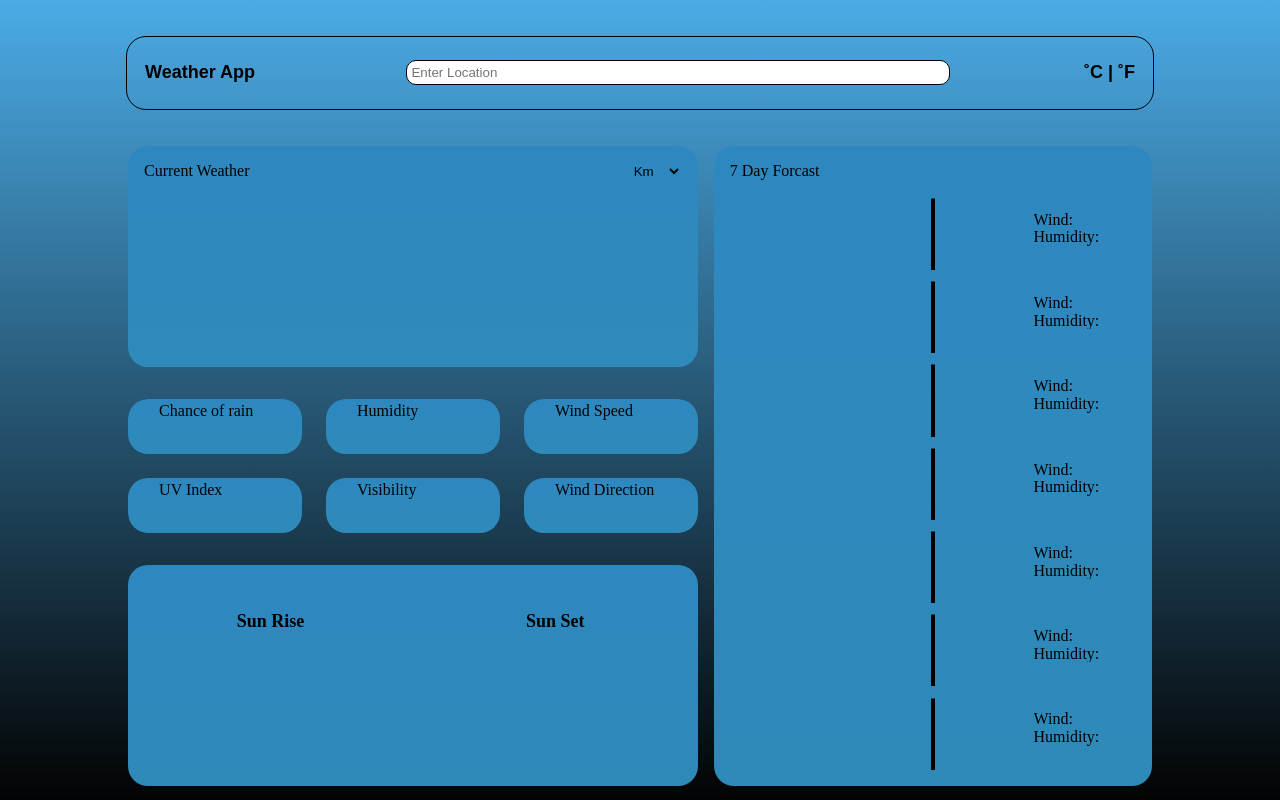
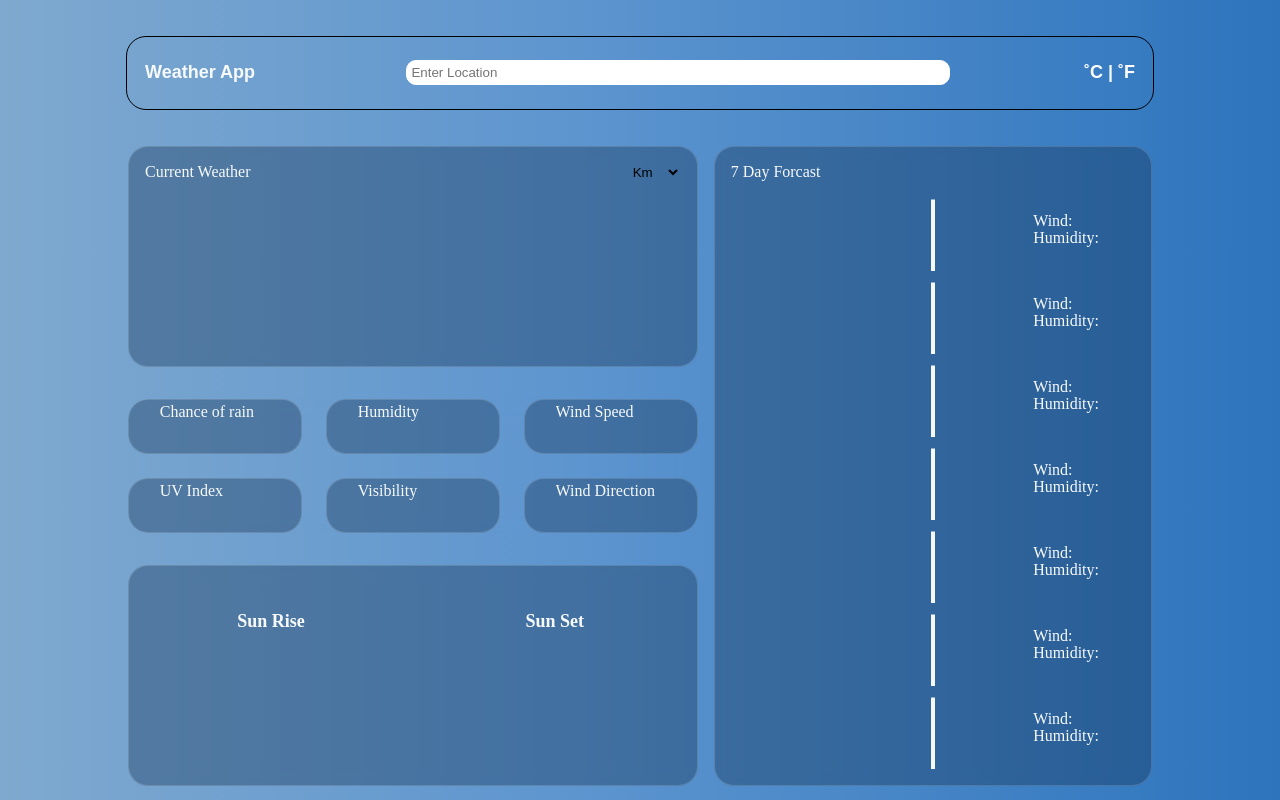
Before and after one commit to Yohan-Abraham/weather-app, a website built with webpack: page src/index.html in a window 1280 px wide. Built offline with nearby package versions, Linux system fonts and the light colour scheme.

Commit message:
Update Page Background Color

```diff
--- a/src/style.css
+++ b/src/style.css
@@ -5,11 +5,10 @@
 }
 
 body {
-  background: linear-gradient(180deg, rgb(75, 171, 230), #000000fc 100%);
-  background-repeat: no-repeat;
-  background-size: cover;
-  height: 100vh;
-  color: black;
+  background: linear-gradient(90deg, #7fa9cf 0%, #5d95cf 45%, #2d74bd 100%);
+  color: #f7fafc;
+  min-height: 100vh;
+  transition: all 0.5s ease;
 }
 
 nav {
@@ -60,8 +59,8 @@ nav {
 }
 
 .unitBtn {
-  color: black;
   background-color: transparent;
+  color: white;
   border: none;
   font-weight: bold;
   font-size: large;
@@ -71,7 +70,7 @@ input {
   width: 40em;
   border-radius: 10px;
   padding: 0.3em;
-  border: 1px solid black;
+  border: 1px solid white;
 }
 
 #weatherContainer {
@@ -84,7 +83,11 @@ input {
 }
 
 #weatherContainer > div {
-  background: linear-gradient(180deg, rgb(46, 136, 192), #2e8bbafc 100%);
+  background: rgba(17, 43, 74, 0.35);
+  border: 1px solid rgba(255, 255, 255, 0.15);
+  border-radius: 20px;
+  backdrop-filter: blur(8px);
+  box-shadow: 0 4px 12px rgba(0, 0, 0, 0.15);
   border-radius: 20px;
 }
 
@@ -128,7 +131,14 @@ select {
   justify-self: center;
 }
 
+#weatherContainer > div,
+#additionalInfo > div {
+  box-shadow: none;
+}
+
 #additionalInfo {
+  border: none !important;
+  background: transparent !important;
   grid-row: 2;
   grid-column: 1;
   display: grid;
@@ -137,13 +147,16 @@ select {
   gap: 1.5em;
   margin: 1em 0;
 }
+
 #weatherContainer > #additionalInfo {
   background: transparent;
 }
 
 #additionalInfo > div {
-  background: linear-gradient(180deg, rgb(46, 136, 192), #2e8bbafc 100%);
+  background: rgba(17, 43, 74, 0.35);
+  border: 1px solid rgba(255, 255, 255, 0.15);
   border-radius: 20px;
+  backdrop-filter: blur(8px);
   padding: 0.2em;
   display: grid;
   grid-template-columns: 0.2fr 1fr;
```
